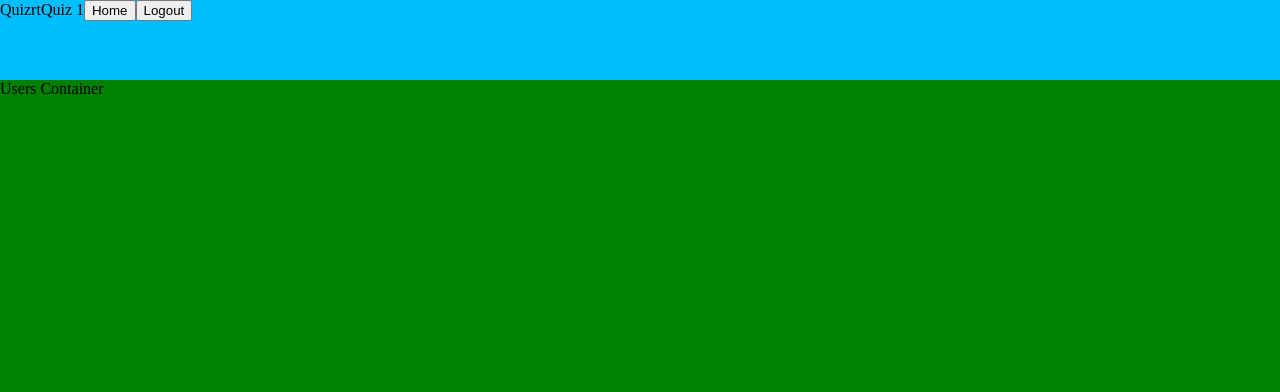
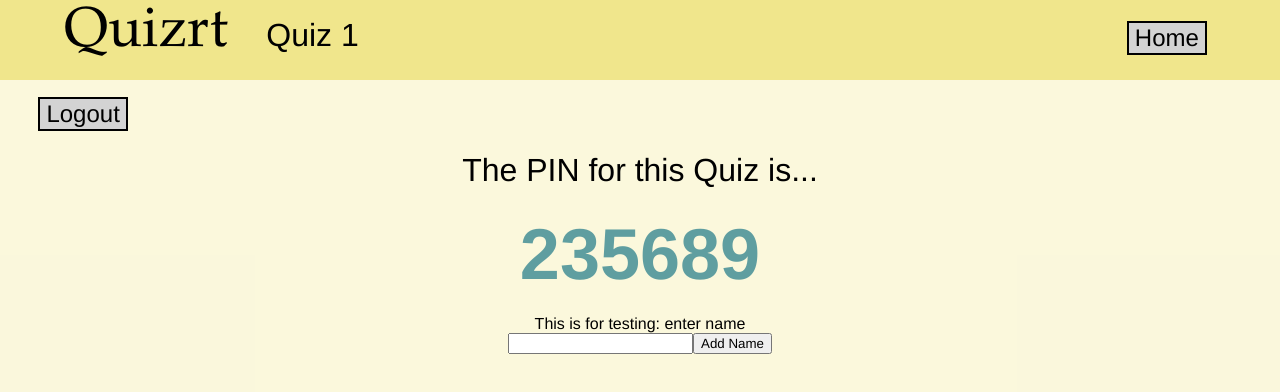
Before and after one commit to TEAM-NAME-HERE/design, a React app in the folder react-pages/: page /PINDisplay in a window 1280 px wide. Built offline with nearby package versions, Linux system fonts and the light colour scheme.

Commit message:
PIN Display baseline

```diff
--- a/react-pages/src/CreateQuiz.js
+++ b/react-pages/src/CreateQuiz.js
@@ -2,12 +2,16 @@ import React, { Component } from 'react';
 import './CreateQuiz.css';
 
 class CreateQuiz extends Component {
+  cancelQuiz = () =>{
+    this.props.history.push("/");
+  }
+
   render() {
     return (
       <div id="allContainer">
         <div id="createToolBar">
           <h3 id="logo">Quizrt</h3>
-          <button type="button" id="cancelButton">Cancel</button>
+          <button type="button" id="cancelButton" onClick={this.cancelQuiz}>Cancel</button>
           <button type="button" id="saveButton">Save</button>
         </div>
         <div id="miniDisplay">
--- a/react-pages/src/PINDisplay.css
+++ b/react-pages/src/PINDisplay.css
@@ -17,19 +17,80 @@ h1, h2, h3, h4, h5, h6, p{
 #pinToolBar{
 	height: 10%;
 	width: 100%;
-	background-color: #00BFFF;;
+	background-color: rgb(240,230,140);
 }
 
 #pinLogo{
 	display: inline-block;
+	font-family: "Book Antiqua", Palatino, "Palatino Linotype", "Palatino LT STD", Georgia, serif;
+	font-size: 56px;
+	margin-left: 5%;
 }
 
 #pinQuizTitle{
 	display: inline-block;
+	font-family: "Helvetica Neue", Helvetica, Arial, sans-serif;
+	font-size: 32px;
+	margin-left: 3%;
+}
+
+#pinToHome{
+	font-family: "Helvetica Neue", Helvetica, Arial, sans-serif;
+	font-size: 24px;
+	margin-left: 60%;
+	background-color: #D3D3D3;
+	border: 2px solid black;
+}
+
+#pinLogout{
+	font-family: "Helvetica Neue", Helvetica, Arial, sans-serif;
+	font-size: 24px;
+	margin-left: 3%;
+	background-color: #D3D3D3;
+	border: 2px solid black;
 }
 
 #pinUsersContainer{
 	height: 90%;
 	width: 100%;
-	background-color: green;
+	text-align: center;
+	background-color: rgb(240,230,140);
+	background-color: rgba(240,230,140, 0.3);
 }
+
+#pinGap{
+	height: 10%;
+	width: 100%;
+}
+
+#pinLabel{
+	height: auto;
+	font-family: "Helvetica Neue", Helvetica, Arial, sans-serif;
+	font-size: 32px;
+}
+
+#quizPIN{
+	height: auto;
+	font-family: "Helvetica Neue", Helvetica, Arial, sans-serif;
+	font-size: 72px;
+	margin-top: 24px;
+	font-weight: bold;
+	color: #5F9EA0;
+}
+
+#testLabel{
+	height: auto;
+	font-family: "Helvetica Neue", Helvetica, Arial, sans-serif;
+	margin-top: 20px;
+}
+
+#nameInput{
+	display: inline-block;
+	height: auto;
+}
+
+#addNameButton{
+	display: inline-block;
+	height: auto;
+	font-family: "Helvetica Neue", Helvetica, Arial, sans-serif;
+}
--- a/react-pages/src/PINDisplay.js
+++ b/react-pages/src/PINDisplay.js
@@ -2,9 +2,19 @@ import React, {Component} from 'react';
 import {withRouter} from 'react-router-dom';
 import './PINDisplay.css';
 
+var pin = "809123";
+
 class PINDisplay extends Component{
 	redirectHome = () =>{
 		this.props.history.push("/");
+	}
+
+	setPin = () =>{
+
+	}
+
+	addName = () =>{
+
 	}
 
 	render(){
@@ -15,10 +25,15 @@ class PINDisplay extends Component{
 					<p id="pinLogo">Quizrt</p>
 					<p id="pinQuizTitle">Quiz 1</p>
 					<button id="pinToHome" onClick={this.redirectHome}>Home</button>
-					<button id="homeButton">Logout</button>
+					<button id="pinLogout">Logout</button>
 				</div>
 				<div id="pinUsersContainer">
-					<p id="pinTest">Users Container</p>
+					<div id="pinGap"></div>
+					<p id="pinLabel">The PIN for this Quiz is...</p>
+					<p id="quizPIN">235689</p>
+					<p id="testLabel">This is for testing: enter name</p>
+					<input id="nameInput" type="text"/>
+					<button id="addNameButton" onClick={this.setPin}>Add Name</button>
 				</div>
 			</div>
 		);
--- a/react-pages/src/UserLanding.js
+++ b/react-pages/src/UserLanding.js
@@ -40,17 +40,17 @@ class UserLanding extends Component {
           <div class="quizContainer">
             <p class="quizTitle">Quiz 1</p>
             <button type="button" id="startButton1" class="startButton" onClick={this.redirectPINDisplay}>Start Quiz</button>
-            <button type="button" id="editButton1" class="editButton">Edit Quiz</button>
+            <button type="button" id="editButton1" class="editButton" onClick={this.redirectCreate}>Edit Quiz</button>
           </div>
           <div class="quizContainer">
             <p class="quizTitle">Quiz 2</p>
             <button type="button" id="startButton2" class="startButton" onClick={this.redirectPINDisplay}>Start Quiz</button>
-            <button type="button" id="editButton2" class="editButton">Edit Quiz</button>
+            <button type="button" id="editButton2" class="editButton" onClick={this.redirectCreate}>Edit Quiz</button>
           </div>
           <div class="quizContainer">
             <p class="quizTitle">Quiz 3</p>
             <button type="button" id="startButton3" class="startButton" onClick={this.redirectPINDisplay}>Start Quiz</button>
-            <button type="button" id="editButton3" class="editButton">Edit Quiz</button>
+            <button type="button" id="editButton3" class="editButton" onClick={this.redirectCreate}>Edit Quiz</button>
           </div>
         </div>
       </div>
```
